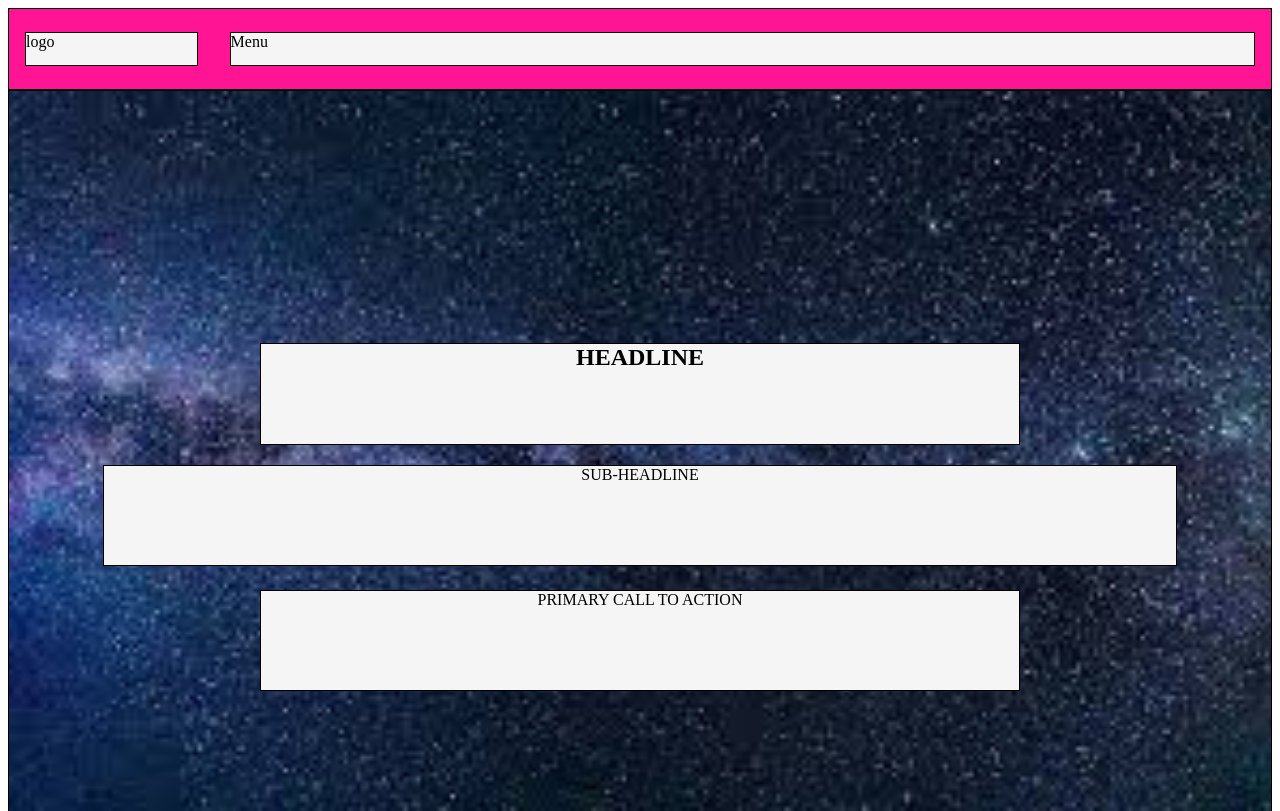
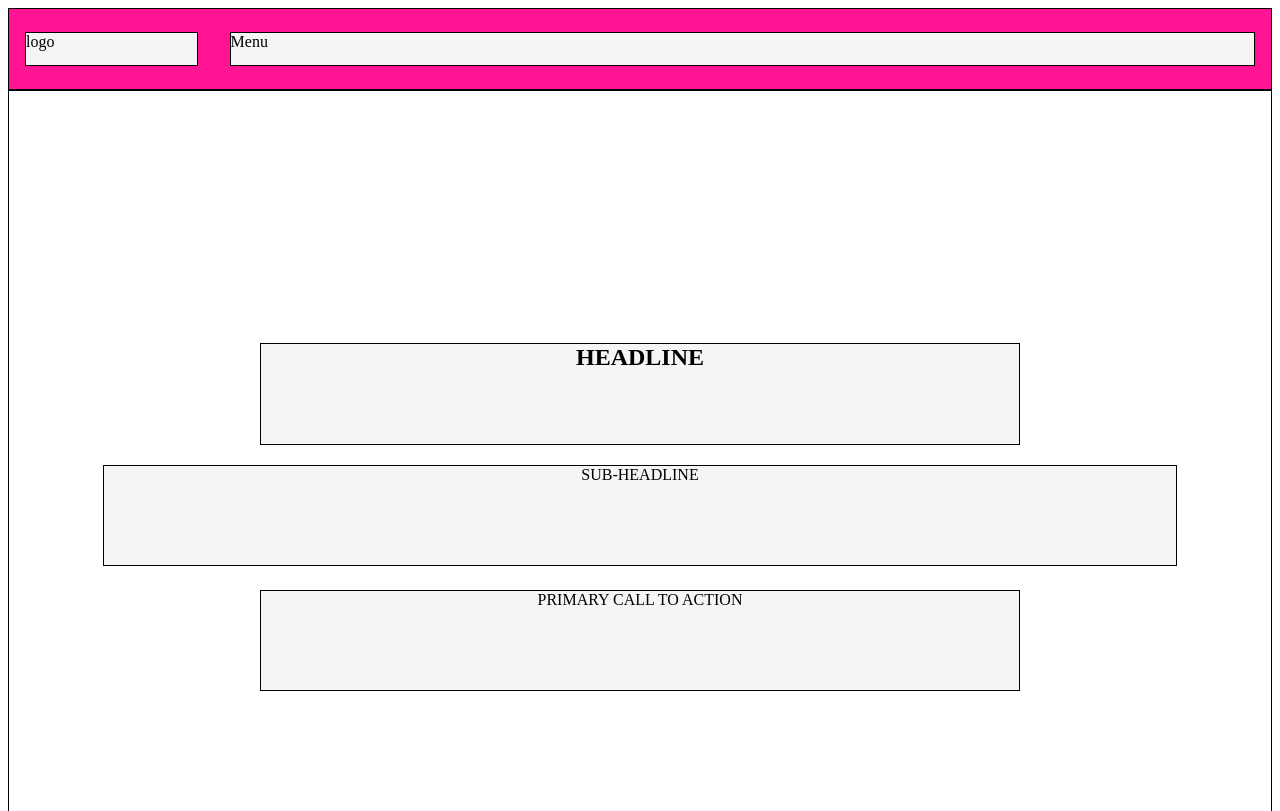
Before and after one commit to Exaldo/prueba-layout, a plain HTML site: page index.html in a window 1280 px wide. Shown: the top 811 px of the page. Drawn offline with Linux system fonts and the light colour scheme.

Commit message:
background change

```diff
--- a/style.css
+++ b/style.css
@@ -35,9 +35,9 @@ header nav{
     height: 90vh;
     display: flex;
     flex-direction: column;
-    background-image: url(background.jfif);
+    /* background-image: url(background.jfif);
     background-repeat: no-repeat;
-    background-size: cover;
+    background-size: cover; */
 }
 
 section.section1 *  {
```
